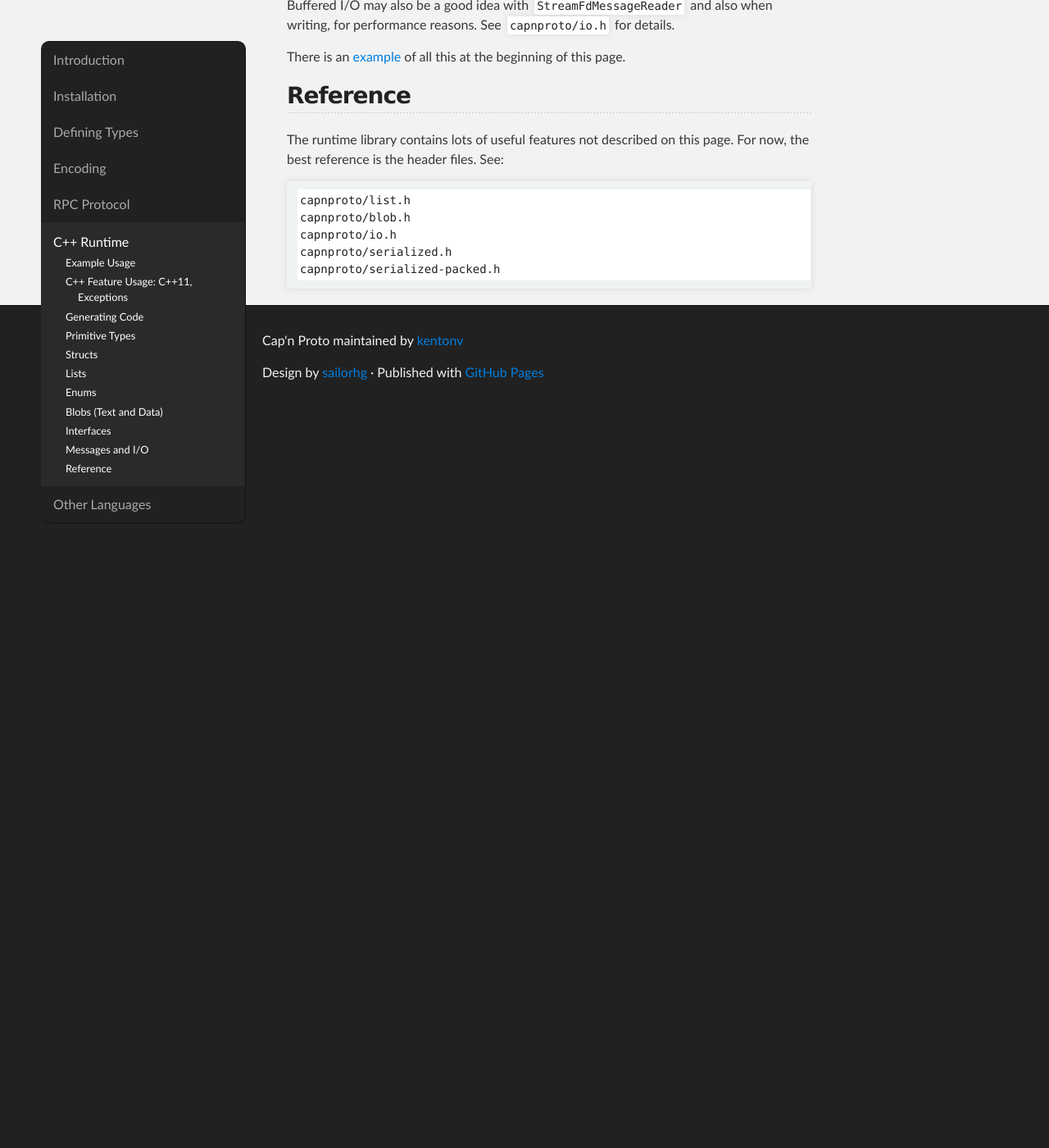
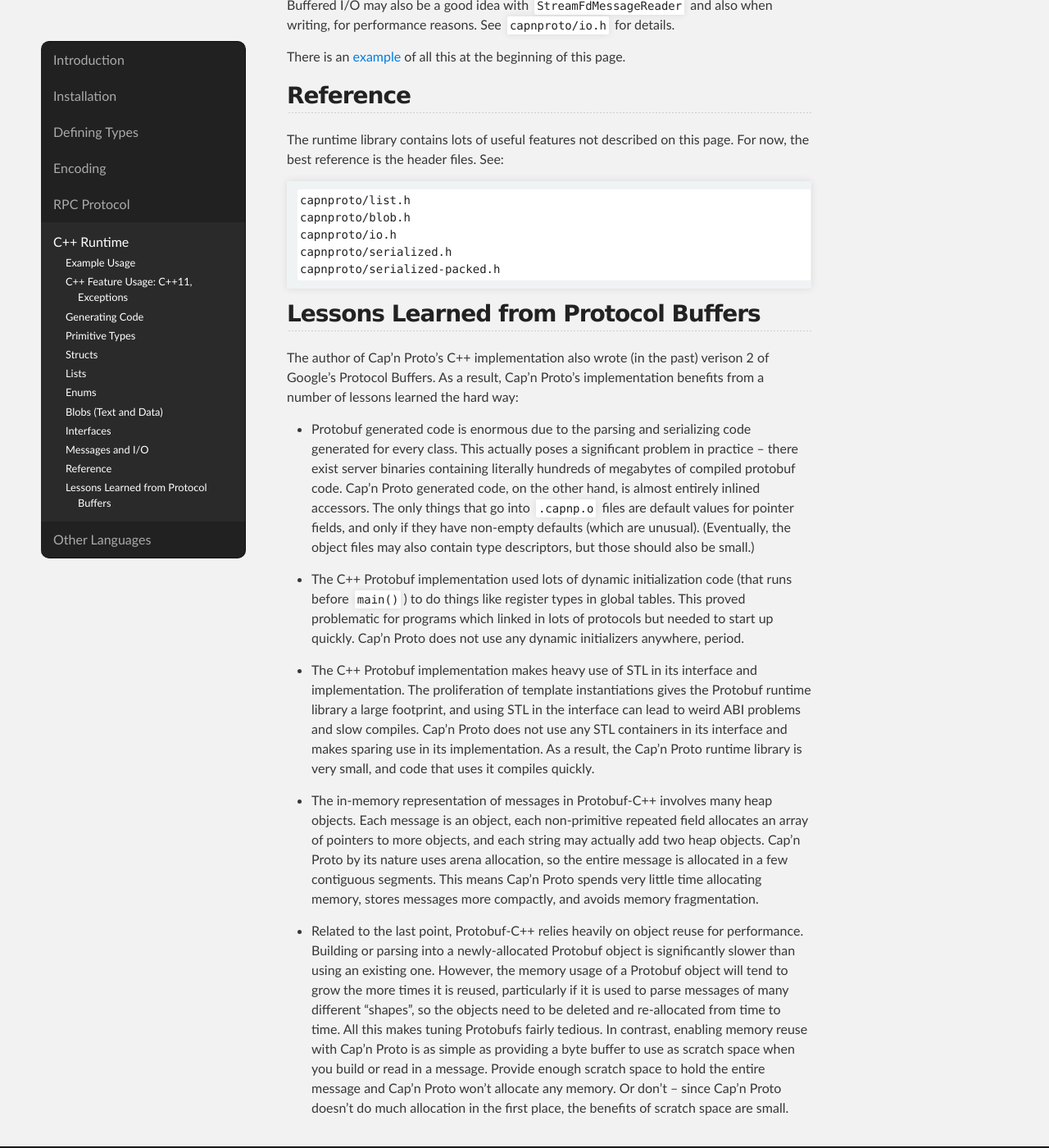
Before and after one commit to capnproto/capnproto, a Jekyll site: the page built from doc/cxx.md, in a window 1280 px wide and 1400 px high, scrolled down 6486 px. Shown: the whole window at 82% size. Built offline with Jekyll 4.4.1, drawn with Linux system fonts in a browser that asks for light colours.

Commit message:
Document C++ implementation lessons learned from Protobufs.

```diff
--- a/doc/cxx.md
+++ b/doc/cxx.md
@@ -277,3 +277,47 @@
     capnproto/io.h
     capnproto/serialized.h
     capnproto/serialized-packed.h
+
+## Lessons Learned from Protocol Buffers
+
+The author of Cap'n Proto's C++ implementation also wrote (in the past) verison 2 of Google's
+Protocol Buffers.  As a result, Cap'n Proto's implementation benefits from a number of lessons
+learned the hard way:
+
+* Protobuf generated code is enormous due to the parsing and serializing code generated for every
+  class.  This actually poses a significant problem in practice -- there exist server binaries
+  containing literally hundreds of megabytes of compiled protobuf code.  Cap'n Proto generated code,
+  on the other hand, is almost entirely inlined accessors.  The only things that go into `.capnp.o`
+  files are default values for pointer fields, and only if they have non-empty defaults (which are
+  unusual).  (Eventually, the object files may also contain type descriptors, but those should also
+  be small.)
+
+* The C++ Protobuf implementation used lots of dynamic initialization code (that runs before
+  `main()`) to do things like register types in global tables.  This proved problematic for
+  programs which linked in lots of protocols but needed to start up quickly.  Cap'n Proto does not
+  use any dynamic initializers anywhere, period.
+
+* The C++ Protobuf implementation makes heavy use of STL in its interface and implementation.
+  The proliferation of template instantiations gives the Protobuf runtime library a large footprint,
+  and using STL in the interface can lead to weird ABI problems and slow compiles.  Cap'n Proto
+  does not use any STL containers in its interface and makes sparing use in its implementation.
+  As a result, the Cap'n Proto runtime library is very small, and code that uses it compiles
+  quickly.
+
+* The in-memory representation of messages in Protobuf-C++ involves many heap objects.  Each
+  message is an object, each non-primitive repeated field allocates an array of pointers to more
+  objects, and each string may actually add two heap objects.  Cap'n Proto by its nature uses
+  arena allocation, so the entire message is allocated in a few contiguous segments.  This means
+  Cap'n Proto spends very little time allocating memory, stores messages more compactly, and avoids
+  memory fragmentation.
+
+* Related to the last point, Protobuf-C++ relies heavily on object reuse for performance.
+  Building or parsing into a newly-allocated Protobuf object is significantly slower than using
+  an existing one.  However, the memory usage of a Protobuf object will tend to grow the more times
+  it is reused, particularly if it is used to parse messages of many different "shapes", so the
+  objects need to be deleted and re-allocated from time to time.  All this makes tuning Protobufs
+  fairly tedious.  In contrast, enabling memory reuse with Cap'n Proto is as simple as providing
+  a byte buffer to use as scratch space when you build or read in a message.  Provide enough scratch
+  space to hold the entire message and Cap'n Proto won't allocate any memory.  Or don't -- since
+  Cap'n Proto doesn't do much allocation in the first place, the benefits of scratch space are
+  small.
```
